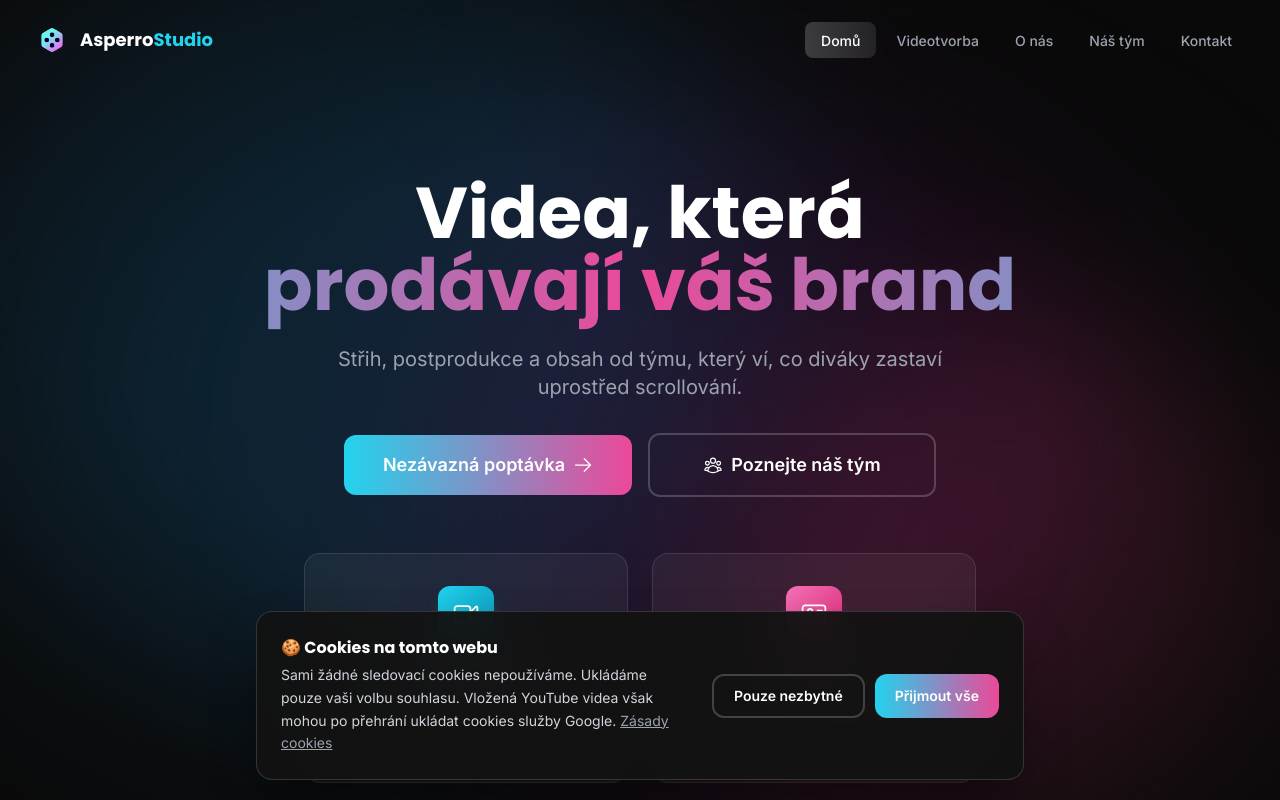
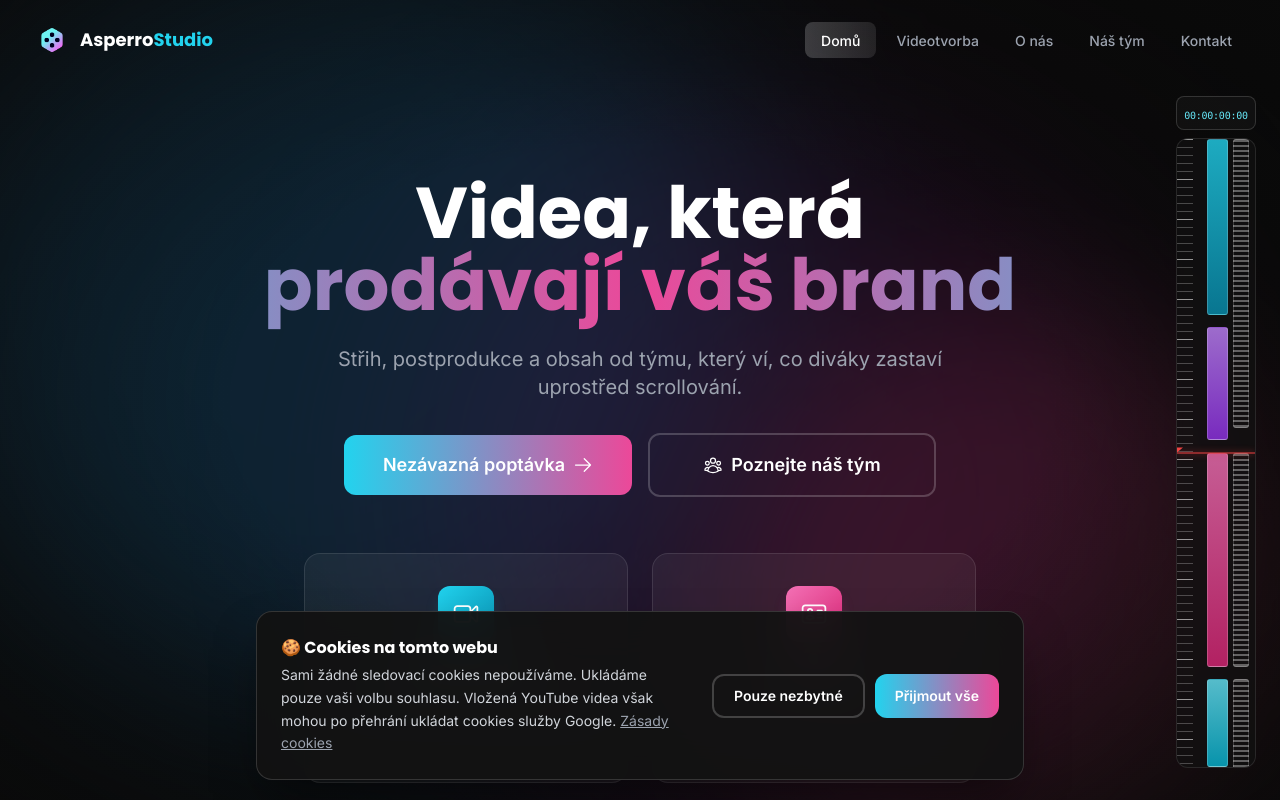
Before and after one commit to MartinStrix/asperrostudio, a React (Vite) app: page / in a window 1280 px wide. Shown: the top 800 px of the page. Built offline with nearby package versions, Linux system fonts and the light colour scheme.

Commit message:
Add files via upload

```diff
--- /dev/null
+++ b/src/components/common/ScrollTimeline.tsx
@@ -0,0 +1,150 @@
+// ============================================================
+//  SCROLL TIMELINE – dekorace na boku hlavní stránky
+//  Svislá "střihová" timeline ve stylu NLE (DaVinci):
+//  pravítko s timecodem, barevné klipy na trackách a playhead.
+//  Scrollování funguje jako scrubbing – timeline se posouvá
+//  pod playheadem a timecode ubíhá podle pozice na stránce.
+//  Zobrazuje se jen na velkých obrazovkách (lg a víc).
+// ============================================================
+import { useEffect, useRef, useState } from 'react';
+
+// Celková "délka projektu" zobrazená na timecodu (ve vteřinách, 24 fps)
+const PROJECT_SECONDS = 90;
+const FPS = 24;
+
+// Klipy na trackách: [track 0/1, začátek %, výška %, barva]
+const CLIPS: { track: 0 | 1; top: number; height: number; className: string }[] = [
+  { track: 0, top: 0,  height: 14, className: 'from-cyan-400/80 to-cyan-600/80' },
+  { track: 0, top: 15, height: 9,  className: 'from-purple-400/80 to-purple-600/80' },
+  { track: 0, top: 25, height: 17, className: 'from-pink-400/80 to-pink-600/80' },
+  { track: 0, top: 43, height: 7,  className: 'from-cyan-300/80 to-cyan-500/80' },
+  { track: 0, top: 51, height: 13, className: 'from-violet-400/80 to-violet-600/80' },
+  { track: 0, top: 65, height: 10, className: 'from-pink-300/80 to-pink-500/80' },
+  { track: 0, top: 76, height: 15, className: 'from-cyan-400/80 to-cyan-600/80' },
+  { track: 0, top: 92, height: 8,  className: 'from-purple-300/80 to-purple-500/80' },
+  // Track 1 = "audio" (tyrkysové bloky s vlnkou)
+  { track: 1, top: 0,  height: 23, className: 'from-teal-400/70 to-teal-600/70' },
+  { track: 1, top: 25, height: 17, className: 'from-teal-400/70 to-teal-600/70' },
+  { track: 1, top: 43, height: 21, className: 'from-teal-400/70 to-teal-600/70' },
+  { track: 1, top: 65, height: 26, className: 'from-teal-400/70 to-teal-600/70' },
+  { track: 1, top: 92, height: 8,  className: 'from-teal-400/70 to-teal-600/70' },
+];
+
+// Formát timecodu HH:MM:SS:FF jako ve střižně
+const formatTimecode = (progress: number): string => {
+  const totalFrames = Math.round(progress * PROJECT_SECONDS * FPS);
+  const frames = totalFrames % FPS;
+  const totalSec = Math.floor(totalFrames / FPS);
+  const seconds = totalSec % 60;
+  const minutes = Math.floor(totalSec / 60) % 60;
+  const hours = Math.floor(totalSec / 3600);
+  const pad = (n: number) => String(n).padStart(2, '0');
+  return `${pad(hours)}:${pad(minutes)}:${pad(seconds)}:${pad(frames)}`;
+};
+
+export const ScrollTimeline = () => {
+  const contentRef = useRef<HTMLDivElement>(null);
+  const [timecode, setTimecode] = useState('00:00:00:00');
+  const [reducedMotion, setReducedMotion] = useState(false);
+
+  useEffect(() => {
+    if (window.matchMedia('(prefers-reduced-motion: reduce)').matches) {
+      setReducedMotion(true);
+      return;
+    }
+
+    let ticking = false;
+
+    const onScroll = () => {
+      if (ticking) return;
+      ticking = true;
+
+      requestAnimationFrame(() => {
+        const maxScroll = document.documentElement.scrollHeight - window.innerHeight;
+        const progress = maxScroll > 0 ? Math.min(window.scrollY / maxScroll, 1) : 0;
+
+        // Timeline je 2× vyšší než okno – posouváme ji pod playheadem
+        if (contentRef.current) {
+          contentRef.current.style.transform = `translateY(${-progress * 50}%)`;
+        }
+        setTimecode(formatTimecode(progress));
+
+        ticking = false;
+      });
+    };
+
+    window.addEventListener('scroll', onScroll, { passive: true });
+    window.addEventListener('resize', onScroll, { passive: true });
+    onScroll();
+    return () => {
+      window.removeEventListener('scroll', onScroll);
+      window.removeEventListener('resize', onScroll);
+    };
+  }, []);
+
+  if (reducedMotion) return null;
+
+  return (
+    <div
+      className="hidden lg:flex fixed right-4 xl:right-6 top-24 bottom-8 z-20 pointer-events-none flex-col items-stretch w-20"
+      aria-hidden="true"
+    >
+      {/* Timecode displej */}
+      <div className="mb-2 rounded-lg bg-dark-100/90 border border-white/15 px-1.5 py-1 text-center">
+        <span className="font-mono text-[10px] tracking-tight text-cyan-300 tabular-nums">
+          {timecode}
+        </span>
+      </div>
+
+      {/* Okno timeline */}
+      <div className="relative flex-1 rounded-xl bg-dark-100/70 backdrop-blur-sm border border-white/10 overflow-hidden">
+        {/* Posouvaný obsah (2× výška okna) */}
+        <div
+          ref={contentRef}
+          className="absolute inset-x-0 top-0 will-change-transform"
+          style={{ height: '200%' }}
+        >
+          {/* Pravítko s dílky */}
+          <div
+            className="absolute left-0 top-0 bottom-0 w-4 opacity-70"
+            style={{
+              backgroundImage:
+                'repeating-linear-gradient(to bottom, rgba(255,255,255,0.35) 0 1px, transparent 1px 8px), repeating-linear-gradient(to bottom, rgba(255,255,255,0.7) 0 1px, transparent 1px 40px)',
+            }}
+          />
+
+          {/* Tracky s klipy */}
+          {CLIPS.map((clip, index) => (
+            <div
+              key={index}
+              className={`absolute rounded-[3px] bg-gradient-to-b ${clip.className} border border-white/20`}
+              style={{
+                left: clip.track === 0 ? '38%' : '72%',
+                width: clip.track === 0 ? '28%' : '20%',
+                top: `${clip.top}%`,
+                height: `${clip.height}%`,
+                // "vlnka" u audio klipů
+                backgroundImage:
+                  clip.track === 1
+                    ? 'repeating-linear-gradient(to bottom, rgba(255,255,255,0.35) 0 2px, transparent 2px 5px)'
+                    : undefined,
+              }}
+            />
+          ))}
+        </div>
+
+        {/* Playhead – pevně uprostřed, timeline jede pod ním */}
+        <div className="absolute left-0 right-0 top-1/2 -translate-y-1/2">
+          <div className="h-px bg-red-500 shadow-[0_0_6px_rgba(239,68,68,0.9)]" />
+          <div
+            className="absolute -top-[5px] left-0 w-0 h-0"
+            style={{
+              borderTop: '5px solid rgb(239,68,68)',
+              borderRight: '6px solid transparent',
+            }}
+          />
+        </div>
+      </div>
+    </div>
+  );
+};
--- a/src/pages/Home.tsx
+++ b/src/pages/Home.tsx
@@ -16,6 +16,7 @@ import {
 } from '@heroicons/react/24/outline';
 import { Container } from '../components/common/Container';
 import { AnimatedBackground } from '../components/common/AnimatedBackground';
+import { ScrollTimeline } from '../components/common/ScrollTimeline';
 import { SEO } from '../components/common/SEO';
 
 // ------------------------------------------------------------
@@ -76,6 +77,7 @@ export const Home = () => {
       />
       <div className="min-h-screen bg-dark text-white">
         <AnimatedBackground />
+        <ScrollTimeline />
 
         {/* Main content */}
         <div className="relative z-10">
```
